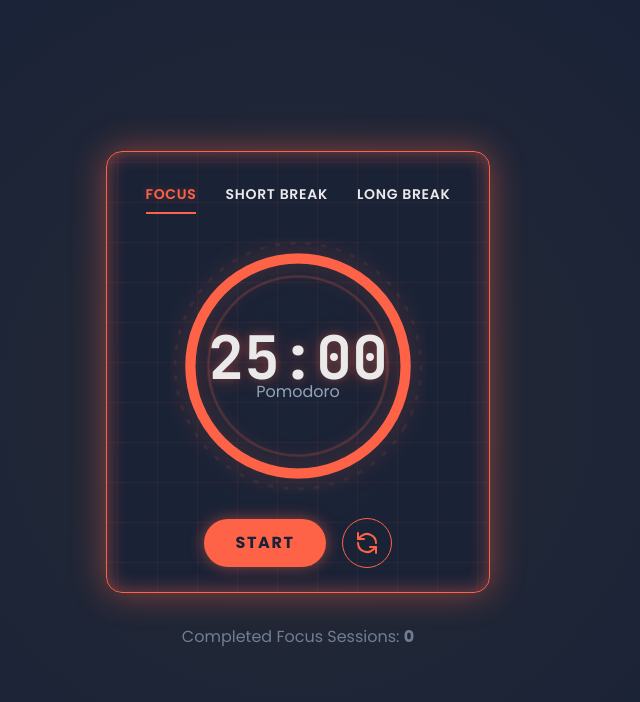
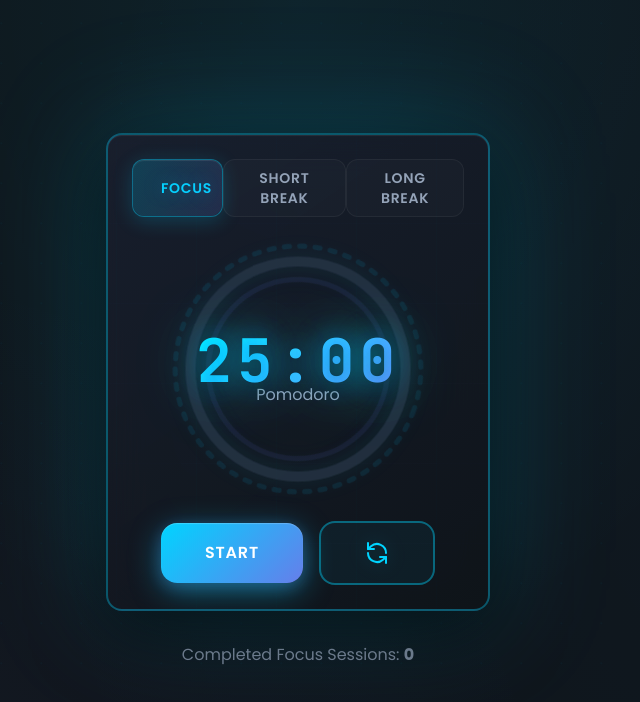
Before and after one commit to Jai43/PomodoroTimer, a plain HTML site: page index.html in a window 1280 px wide. Shown: the whole page, without its empty margins (342-982 px from the left). Drawn offline with nearby package versions, Linux system fonts and the light colour scheme.

Commit message:
Refactor CSS styles for improved design and effects

```diff
--- a/PomodoroStyle.css
+++ b/PomodoroStyle.css
@@ -1,163 +1,399 @@
 :root {
-  --glow-color: #ff6347; /* Tomato Red-Orange */
-  --bg-color-dark: #1a2238; /* Deep Blue */
-  --bg-color-light: #252a34;
-  --text-color: #eaeaea;
-  --shadow-color: rgba(255, 99, 71, 0.3); /* Tomato shadow */
-  --shadow-strong-color: rgba(255, 99, 71, 0.5); /* Stronger Tomato shadow */
+  --glow-color: #00d4ff;
+  --glow-secondary: #0099ff;
+  --glow-accent: #667eea;
+  --bg-color-dark: #0f1419;
+  --bg-color-mid: #1a1f2e;
+  --bg-color-light: #242d3f;
+  --text-color: #ffffff;
+  --text-muted: #94a3b8;
+  --shadow-color: rgba(0, 212, 255, 0.4);
+  --shadow-strong: rgba(0, 212, 255, 0.7);
+  --shadow-accent: rgba(102, 126, 234, 0.3);
 }
 
 body {
   font-family: 'Poppins', sans-serif;
   background-color: var(--bg-color-dark);
   color: var(--text-color);
-  /* Add a subtle radial gradient for depth */
-  background-image: radial-gradient(
-    circle at center,
-    var(--bg-color-light) 0%,
-    var(--bg-color-dark) 70%
-  );
+  background-image:
+    radial-gradient(ellipse at top, rgba(0, 212, 255, 0.08) 0%, transparent 60%),
+    radial-gradient(ellipse at bottom left, rgba(102, 126, 234, 0.06) 0%, transparent 50%),
+    radial-gradient(circle at center right, rgba(0, 153, 255, 0.04) 0%, transparent 70%);
+  min-height: 100vh;
+  display: flex;
+  align-items: center;
+  justify-content: center;
+  position: relative;
+  overflow: hidden;
+}
+
+body::before {
+  content: '';
+  position: fixed;
+  top: -50%;
+  left: -50%;
+  width: 200%;
+  height: 200%;
+  background:
+    radial-gradient(circle, rgba(0, 212, 255, 0.03) 1px, transparent 1px);
+  background-size: 40px 40px;
+  animation: float-dots 60s linear infinite;
+  pointer-events: none;
+  z-index: 0;
+}
+
+@keyframes float-dots {
+  0% {
+    transform: translate(0, 0);
+  }
+  100% {
+    transform: translate(40px, 40px);
+  }
 }
 
 #time-display {
   font-family: 'JetBrains Mono', monospace;
-  text-shadow: 0 0 10px var(--shadow-color), 0 0 20px var(--shadow-color);
+  font-weight: 600;
+  letter-spacing: 0.08em;
+  text-shadow:
+    0 0 30px var(--shadow-color),
+    0 0 60px var(--shadow-strong),
+    0 4px 20px rgba(0, 0, 0, 0.5);
+  background: linear-gradient(135deg, #00d4ff 0%, #667eea 100%);
+  -webkit-background-clip: text;
+  -webkit-text-fill-color: transparent;
+  background-clip: text;
+  filter: brightness(1.2);
 }
 
-/* Main container for the futuristic look */
 .timer-container {
-  border: 1px solid var(--glow-color);
-  box-shadow: 0 0 25px var(--shadow-color), inset 0 0 15px var(--shadow-color);
-  background: rgba(26, 34, 56, 0.8);
-  backdrop-filter: blur(10px);
+  border: 2px solid rgba(0, 212, 255, 0.2);
+  background:
+    linear-gradient(145deg, rgba(26, 31, 46, 0.9) 0%, rgba(15, 20, 25, 0.95) 100%);
+  box-shadow:
+    0 20px 60px rgba(0, 0, 0, 0.5),
+    0 0 80px rgba(0, 212, 255, 0.15),
+    inset 0 1px 1px rgba(255, 255, 255, 0.05),
+    inset 0 0 80px rgba(0, 0, 0, 0.6);
+  backdrop-filter: blur(30px) saturate(150%);
   position: relative;
   overflow: hidden;
+  border-radius: 2rem;
+  transition: all 0.4s cubic-bezier(0.4, 0, 0.2, 1);
 }
 
-/* Animated grid background */
 .timer-container::before {
+  content: '';
+  position: absolute;
+  top: 0;
+  left: -100%;
+  width: 100%;
+  height: 100%;
+  background: linear-gradient(
+    90deg,
+    transparent,
+    rgba(0, 212, 255, 0.05),
+    transparent
+  );
+  animation: shimmer 8s infinite;
+  z-index: 0;
+  pointer-events: none;
+}
+
+@keyframes shimmer {
+  0% {
+    left: -100%;
+  }
+  50%, 100% {
+    left: 200%;
+  }
+}
+
+.timer-container::after {
   content: '';
   position: absolute;
   top: 0;
   left: 0;
   width: 100%;
   height: 100%;
-  background-image: linear-gradient(
-      to right,
-      rgba(255, 99, 71, 0.15) 1px,
-      transparent 1px
-    ),
-    /* Tomato grid */
-      linear-gradient(to bottom, rgba(255, 99, 71, 0.15) 1px, transparent 1px); /* Tomato grid */
-  background-size: 40px 40px;
-  animation: pan-grid 20s linear infinite;
+  background-image:
+    linear-gradient(to right, rgba(0, 212, 255, 0.04) 1px, transparent 1px),
+    linear-gradient(to bottom, rgba(102, 126, 234, 0.04) 1px, transparent 1px);
+  background-size: 80px 80px;
+  animation: grid-drift 50s linear infinite;
   z-index: 0;
-  opacity: 0.5;
+  opacity: 0.3;
+  pointer-events: none;
 }
 
-@keyframes pan-grid {
+@keyframes grid-drift {
   0% {
     background-position: 0 0;
   }
   100% {
-    background-position: 40px 40px;
+    background-position: 80px 80px;
   }
 }
 
-/* Style for the mode buttons */
 .mode-button {
-  transition: all 0.3s ease;
-  text-shadow: 0 0 5px transparent;
-  border-bottom: 2px solid transparent;
+  transition: all 0.3s cubic-bezier(0.4, 0, 0.2, 1);
+  position: relative;
+  padding: 0.875rem 1.75rem;
+  border-radius: 0.75rem;
+  color: var(--text-muted);
+  font-weight: 500;
+  overflow: hidden;
+  letter-spacing: 0.02em;
+  font-size: 0.9rem;
+  background: rgba(255, 255, 255, 0.02);
+  border: 1px solid rgba(255, 255, 255, 0.05);
 }
+
+.mode-button::before {
+  content: '';
+  position: absolute;
+  bottom: 0;
+  left: 0;
+  width: 0;
+  height: 100%;
+  background: linear-gradient(90deg, rgba(0, 212, 255, 0.1), rgba(102, 126, 234, 0.1));
+  transition: all 0.4s ease;
+  border-radius: 0.75rem;
+}
+
+.mode-button:hover {
+  color: var(--text-color);
+  border-color: rgba(0, 212, 255, 0.2);
+  transform: translateY(-2px);
+  box-shadow: 0 4px 12px rgba(0, 212, 255, 0.1);
+}
+
+.mode-button:hover::before {
+  width: 100%;
+}
+
 .mode-button.active {
   color: var(--glow-color);
-  text-shadow: 0 0 8px var(--shadow-color);
-  border-bottom-color: var(--glow-color);
+  background: linear-gradient(135deg, rgba(0, 212, 255, 0.1), rgba(102, 126, 234, 0.08));
+  border-color: rgba(0, 212, 255, 0.4);
+  text-shadow: 0 0 20px var(--shadow-color);
+  box-shadow:
+    0 4px 20px rgba(0, 212, 255, 0.2),
+    inset 0 1px 1px rgba(255, 255, 255, 0.1);
 }
 
-/* Progress Ring Styling */
+.mode-button.active::before {
+  width: 100%;
+}
+
 #progress-ring-circle {
   transition: stroke-dashoffset 1s linear;
-  filter: drop-shadow(0 0 5px var(--shadow-color));
+  filter:
+    drop-shadow(0 0 8px var(--shadow-color))
+    drop-shadow(0 0 16px var(--shadow-strong));
+  stroke: url(#progress-gradient);
+  stroke-width: 6;
+  stroke-linecap: round;
 }
 
-/* Decorative Rings and Animations */
 .decorative-ring {
-  animation-duration: 40s;
   animation-timing-function: linear;
   animation-iteration-count: infinite;
   transform-origin: 50% 50%;
-}
-#ring-1 {
-  animation-name: rotate-cw;
-  animation-duration: 60s;
-}
-#ring-2 {
-  animation-name: rotate-ccw;
-  animation-duration: 35s;
+  filter: drop-shadow(0 0 4px var(--shadow-accent));
+  opacity: 0.3;
+  stroke-width: 2;
+  stroke-linecap: round;
 }
 
-/* Spinning animation for running timer */
+#ring-1 {
+  animation: rotate-cw 90s linear infinite;
+  stroke: rgba(0, 212, 255, 0.3);
+}
+
+#ring-2 {
+  animation: rotate-ccw 70s linear infinite;
+  stroke: rgba(102, 126, 234, 0.3);
+}
+
 .timer-running #ring-1 {
-  animation-duration: 20s;
+  animation-duration: 35s;
+  opacity: 0.7;
+  filter: drop-shadow(0 0 10px var(--shadow-color));
+  stroke: var(--glow-color);
 }
+
 .timer-running #ring-2 {
-  animation-duration: 12s;
+  animation-duration: 25s;
+  opacity: 0.7;
+  filter: drop-shadow(0 0 10px var(--shadow-accent));
+  stroke: var(--glow-accent);
 }
 
 @keyframes rotate-cw {
-  from {
-    transform: rotate(0deg);
+  from { transform: rotate(0deg); }
+  to { transform: rotate(360deg); }
 }
-  to {
-    transform: rotate(360deg);
+
+@keyframes rotate-ccw {
+  from { transform: rotate(0deg); }
+  to { transform: rotate(-360deg); }
 }
+
+#start-pause-button {
+  background: linear-gradient(135deg, var(--glow-color) 0%, var(--glow-accent) 100%);
+  color: #ffffff;
+  font-weight: 600;
+  letter-spacing: 0.05em;
+  box-shadow:
+    0 8px 32px rgba(0, 212, 255, 0.4),
+    0 4px 16px rgba(102, 126, 234, 0.3),
+    inset 0 1px 1px rgba(255, 255, 255, 0.2);
+  transition: all 0.3s cubic-bezier(0.4, 0, 0.2, 1);
+  position: relative;
+  overflow: hidden;
+  border: none;
+  border-radius: 1rem;
+  padding: 1.125rem 2.75rem;
+  font-size: 1rem;
 }
-@keyframes rotate-ccw {
-  from {
-    transform: rotate(0deg);
+
+#start-pause-button::before {
+  content: '';
+  position: absolute;
+  top: 50%;
+  left: 50%;
+  width: 0;
+  height: 0;
+  border-radius: 50%;
+  background: rgba(255, 255, 255, 0.25);
+  transform: translate(-50%, -50%);
+  transition: width 0.5s ease, height 0.5s ease;
 }
-  to {
-    transform: rotate(-360deg);
+
+#start-pause-button:hover::before {
+  width: 350px;
+  height: 350px;
+}
+
+#start-pause-button:hover {
+  box-shadow:
+    0 12px 48px rgba(0, 212, 255, 0.5),
+    0 6px 24px rgba(102, 126, 234, 0.4),
+    inset 0 1px 1px rgba(255, 255, 255, 0.3);
+  transform: translateY(-3px) scale(1.02);
+}
+
+#start-pause-button:active {
+  transform: translateY(-1px) scale(0.98);
+  box-shadow:
+    0 4px 24px rgba(0, 212, 255, 0.4),
+    0 2px 12px rgba(102, 126, 234, 0.3);
+}
+
+#reset-button {
+  border: 2px solid rgba(0, 212, 255, 0.4);
+  color: var(--glow-color);
+  background: rgba(0, 212, 255, 0.05);
+  font-weight: 600;
+  letter-spacing: 0.05em;
+  transition: all 0.3s cubic-bezier(0.4, 0, 0.2, 1);
+  border-radius: 1rem;
+  padding: 1.125rem 2.75rem;
+  position: relative;
+  overflow: hidden;
+  font-size: 1rem;
+}
+
+#reset-button::before {
+  content: '';
+  position: absolute;
+  top: 0;
+  left: -100%;
+  width: 100%;
+  height: 100%;
+  background: linear-gradient(90deg, transparent, rgba(0, 212, 255, 0.2), transparent);
+  transition: left 0.6s ease;
+}
+
+#reset-button:hover::before {
+  left: 100%;
+}
+
+#reset-button:hover {
+  background: rgba(0, 212, 255, 0.12);
+  box-shadow:
+    0 8px 24px rgba(0, 212, 255, 0.3),
+    inset 0 1px 1px rgba(255, 255, 255, 0.1);
+  border-color: var(--glow-color);
+  transform: translateY(-2px);
+  color: #ffffff;
+}
+
+#reset-button:active {
+  transform: translateY(0);
+  box-shadow:
+    0 4px 12px rgba(0, 212, 255, 0.2);
+}
+
+.timer-container {
+  animation: container-glow 10s infinite ease-in-out;
+}
+
+@keyframes container-glow {
+  0%, 100% {
+    box-shadow:
+      0 20px 60px rgba(0, 0, 0, 0.5),
+      0 0 80px rgba(0, 212, 255, 0.15),
+      inset 0 1px 1px rgba(255, 255, 255, 0.05);
+    border-color: rgba(0, 212, 255, 0.2);
+  }
+  50% {
+    box-shadow:
+      0 20px 70px rgba(0, 0, 0, 0.6),
+      0 0 120px rgba(0, 212, 255, 0.25),
+      inset 0 1px 1px rgba(255, 255, 255, 0.08);
+    border-color: rgba(0, 212, 255, 0.35);
   }
 }
 
-/* Control Buttons */
-#start-pause-button {
-  background: var(--glow-color);
-  color: var(--bg-color-dark);
-  box-shadow: 0 0 15px var(--shadow-strong-color);
-  transition: all 0.2s ease-in-out;
-}
-#start-pause-button:hover {
-  box-shadow: 0 0 25px var(--shadow-strong-color);
-  transform: translateY(-2px);
+.timer-running .timer-container {
+  animation: container-glow-active 5s infinite ease-in-out;
 }
 
-#reset-button {
-  border: 1px solid var(--glow-color);
-  color: var(--glow-color);
-  transition: all 0.2s ease-in-out;
+@keyframes container-glow-active {
+  0%, 100% {
+    box-shadow:
+      0 20px 70px rgba(0, 0, 0, 0.6),
+      0 0 100px rgba(0, 212, 255, 0.3),
+      inset 0 1px 1px rgba(255, 255, 255, 0.08);
+    border-color: rgba(0, 212, 255, 0.4);
   }
-#reset-button:hover {
-  background: var(--shadow-color);
-  box-shadow: 0 0 10px var(--shadow-color);
+  50% {
+    box-shadow:
+      0 20px 80px rgba(0, 0, 0, 0.7),
+      0 0 140px rgba(0, 212, 255, 0.4),
+      inset 0 1px 1px rgba(255, 255, 255, 0.1);
+    border-color: var(--glow-color);
+  }
 }
 
-/* Subtle pulse for the whole UI */
 .timer-container {
-  animation: pulse 8s infinite ease-in-out;
+  position: relative;
 }
-@keyframes pulse {
-  0% {
-    box-shadow: 0 0 25px var(--shadow-color), inset 0 0 15px var(--shadow-color);
+
+.timer-container > * {
+  position: relative;
+  z-index: 1;
 }
-  50% {
-    box-shadow: 0 0 35px var(--shadow-strong-color),
-      inset 0 0 20px var(--shadow-strong-color);
+
+/* SVG gradient definitions */
+svg {
+  filter: drop-shadow(0 0 10px rgba(0, 212, 255, 0.2));
 }
-  100% {
-    box-shadow: 0 0 25px var(--shadow-color), inset 0 0 15px var(--shadow-color);
+
+/* Smooth glass morphism */
+.timer-container {
+  -webkit-backdrop-filter: blur(30px) saturate(150%);
 }
-}
```
Lines whose indentation alone changed are shown as unchanged.
